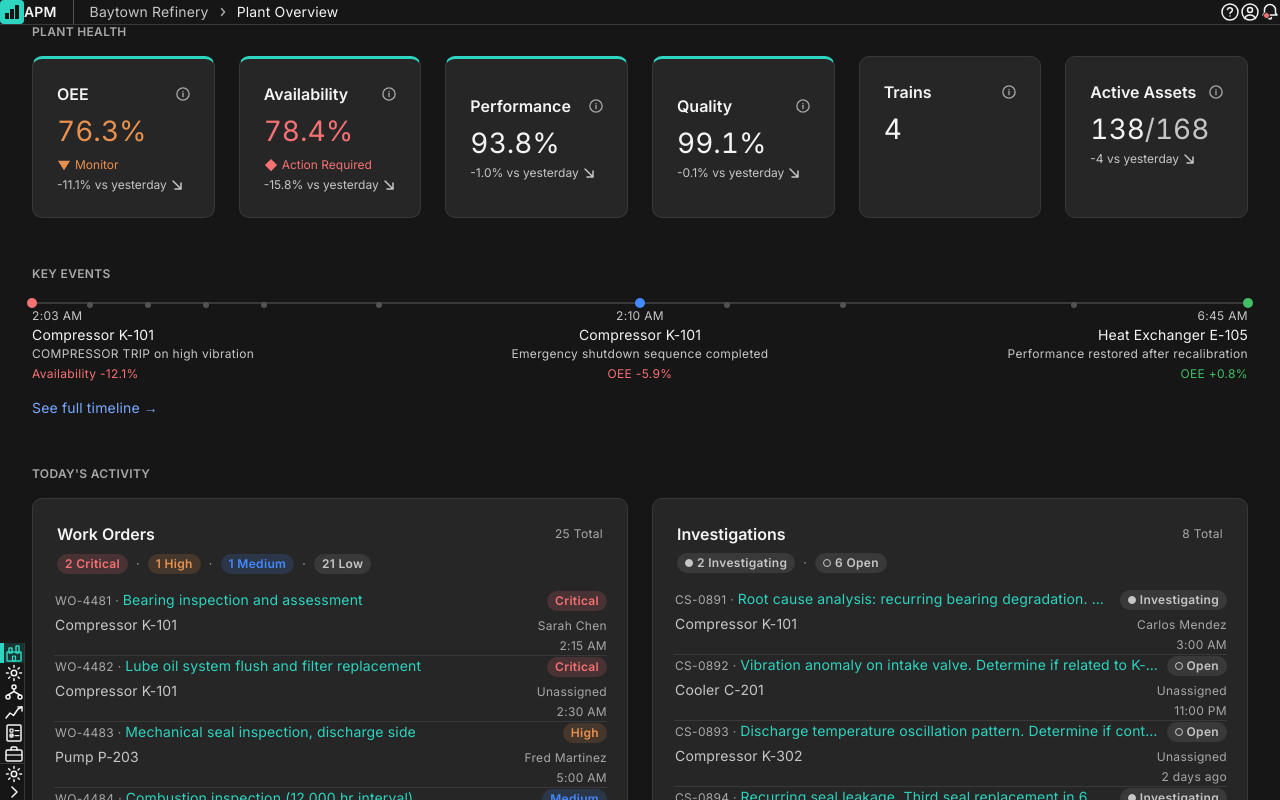
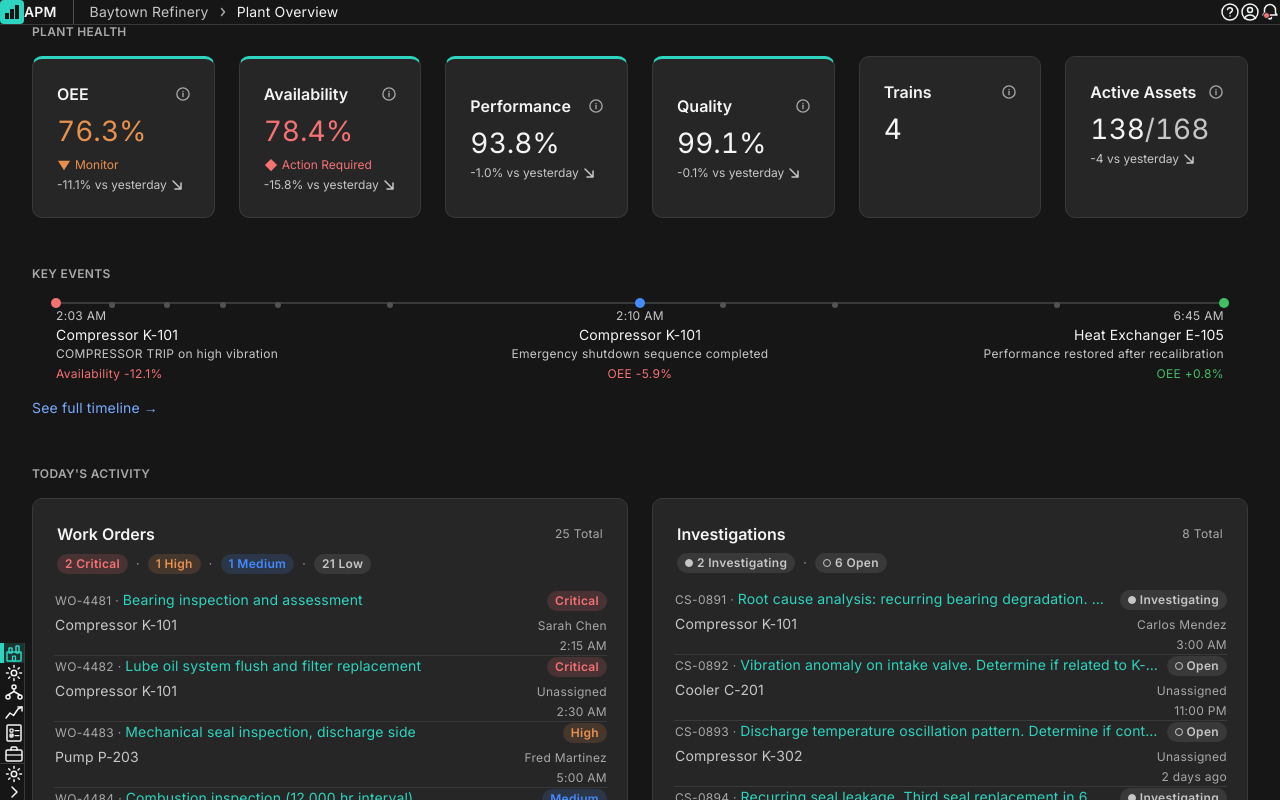
Before and after one commit to robjonesdesigns/apm-dashboard, a React (Vite) app: page / in a window 1280 px wide. Built offline with nearby package versions, Linux system fonts and the light colour scheme.

Commit message:
Timeline padding: 24px left/right breathing room
Matches card padding so the timeline doesn't start at the
viewport edge. Consistent with the rest of the layout.

```diff
--- a/src/components/ui/ImpactStrip.jsx
+++ b/src/components/ui/ImpactStrip.jsx
@@ -103,7 +103,7 @@ function HorizontalTimeline() {
   const range = maxTime - minTime || 1
 
   return (
-    <div style={{ position: 'relative' }}>
+    <div style={{ position: 'relative', padding: '0 var(--spacing-24)' }}>
 
       {/* Timeline track -- dots are vertically centered on the line */}
       <div style={{ position: 'relative', height: '10px' }}>
```
